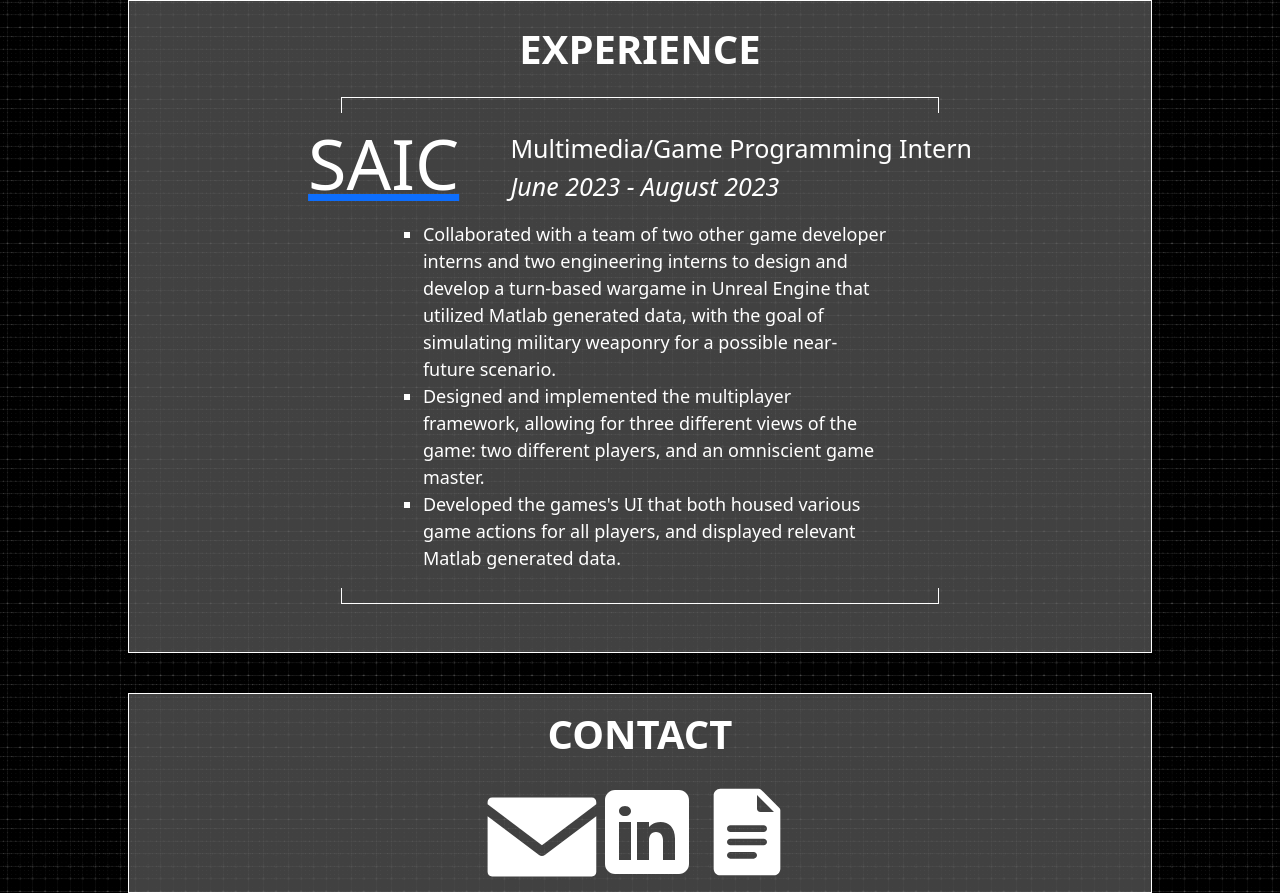
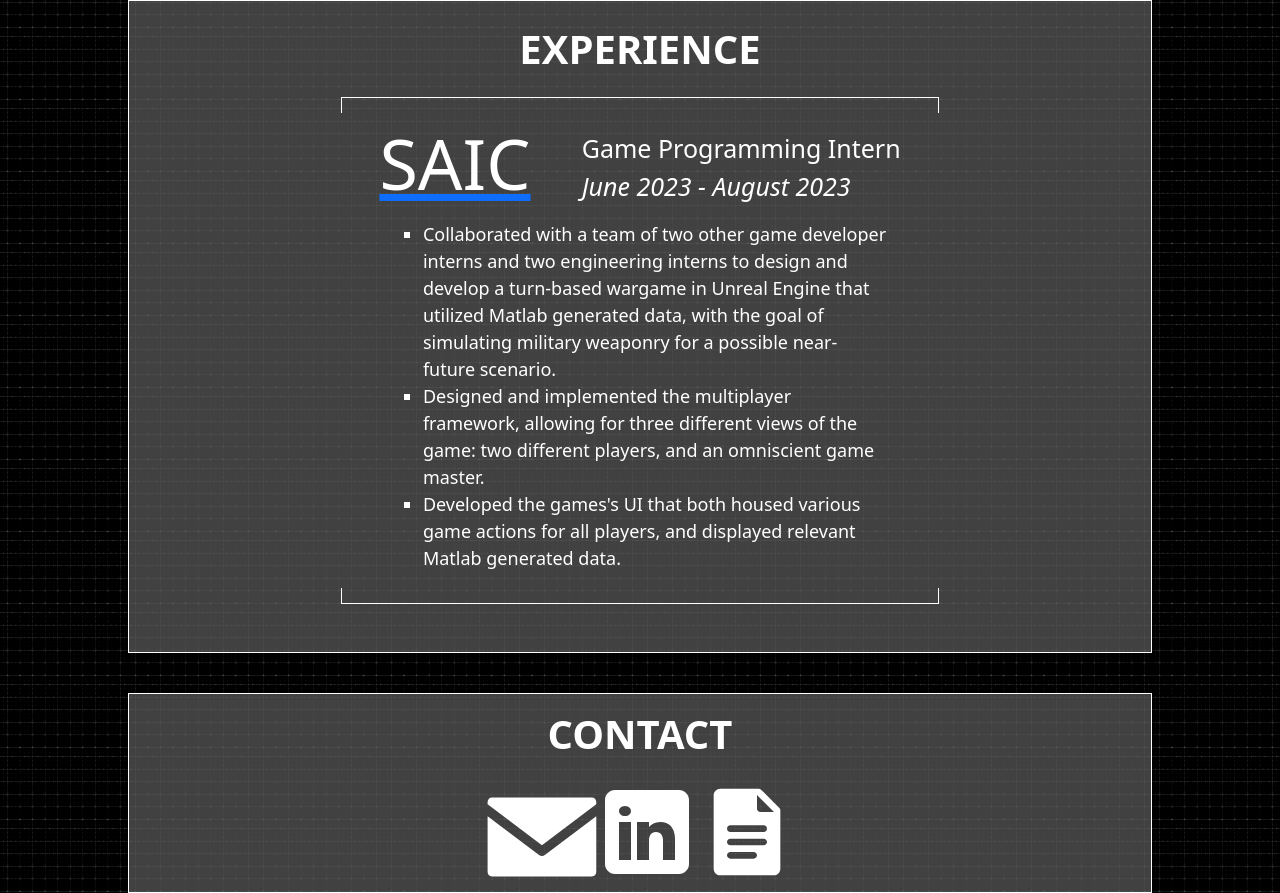
Before and after one commit to big-jungus/big-jungus.github.io, a React (Vite) app: page /#/home in a window 1280 px wide. Shown: the part 1480-2373 px from the top of the page. Built offline with nearby package versions, Linux system fonts and the light colour scheme.

Commit message:
new resume!

```diff
--- a/src/components/landing/Experience.tsx
+++ b/src/components/landing/Experience.tsx
@@ -13,7 +13,7 @@ function Experience () {
                 </a>
 
                 <div>
-                    <h3 className="experiencePos">Multimedia/Game Programming Intern</h3>
+                    <h3 className="experiencePos">Game Programming Intern</h3>
                     <h3 className="experienceDate"><i>June 2023 - August 2023</i></h3>
                 </div>
             </div>
```
Also changed, not shown: 1 other file (tests, documents, lock files or other folders).
